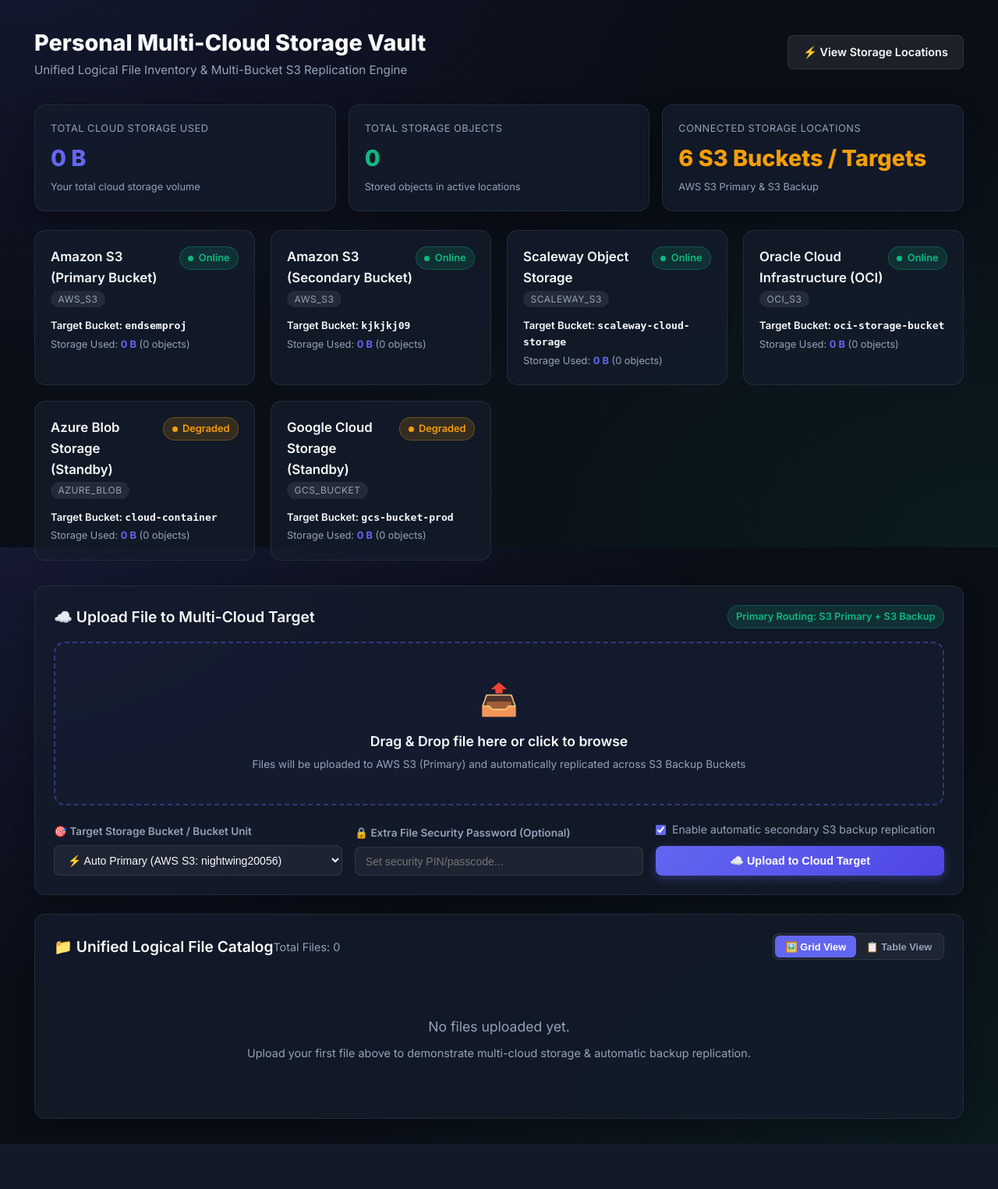
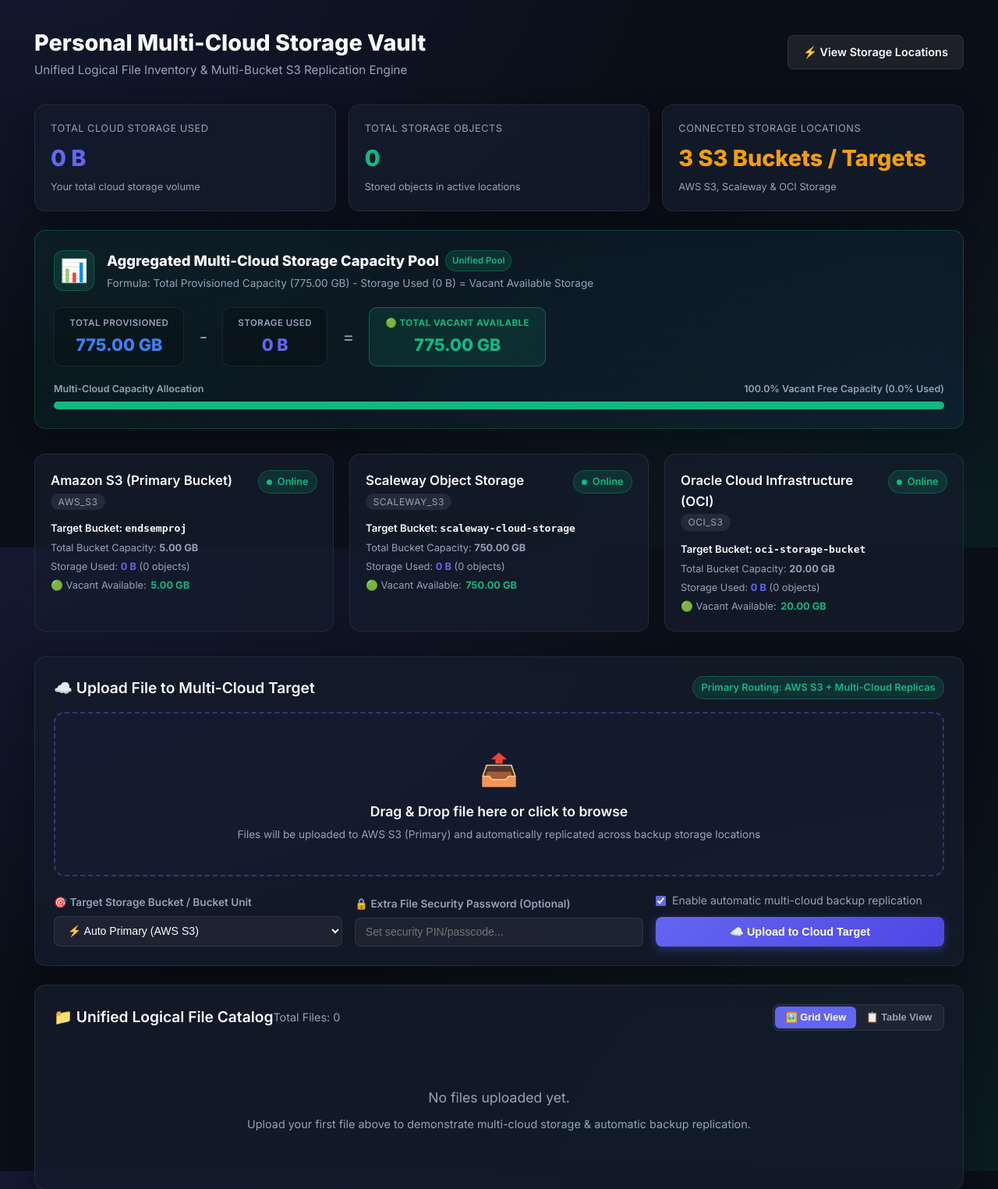
Before and after one commit to rehanReku/Personal-Cloud-Storage-System, a Flask app: page / in a window 1280 px wide. Shown: the part 98-1623 px from the top of the page at 78% size. Before the commit the page ends 1565 px from the top, so only its background shows below. Run offline with Flask 3, Linux system fonts and the light colour scheme; the visitor is signed in with stand-in values (Sample User, id 1); data comes from the database, SQL or seed files in the repository; data that the repository does not hold is empty.

Commit message:
Mark - 2 , Multi-cloud storage system with AWS S3, Scaleway, and OCI integrations

```diff
--- a/templates/index.html
+++ b/templates/index.html
@@ -50,7 +50,74 @@
         <div style="font-size: 1.8rem; font-weight: 800; color: #f59e0b; margin-top: 0.3rem;">
             {{ locations|length }} S3 Buckets / Targets
         </div>
-        <div style="font-size: 0.8rem; color: var(--text-muted); margin-top: 0.2rem;">AWS S3 Primary & S3 Backup</div>
+        <div style="font-size: 0.8rem; color: var(--text-muted); margin-top: 0.2rem;">AWS S3, Scaleway & OCI Storage</div>
+    </div>
+</div>
+
+<!-- Separate Long Horizontal Multi-Cloud Total Storage Capacity & Vacant Pool Banner -->
+<div class="card" style="margin-bottom: 2rem; padding: 1.5rem; background: linear-gradient(135deg, rgba(16, 185, 129, 0.08) 0%, rgba(59, 130, 246, 0.08) 100%); border: 1px solid rgba(16, 185, 129, 0.25); border-radius: 14px; position: relative; overflow: hidden;">
+    <div style="display: flex; align-items: center; justify-content: space-between; flex-wrap: wrap; gap: 1.25rem;">
+
+        <!-- Left Title & Icon Section -->
+        <div style="display: flex; align-items: center; gap: 1rem;">
+            <div style="width: 52px; height: 52px; border-radius: 12px; background: rgba(16, 185, 129, 0.15); display: flex; align-items: center; justify-content: center; font-size: 1.8rem; border: 1px solid rgba(16, 185, 129, 0.3);">
+                📊
+            </div>
+            <div>
+                <h3 style="font-size: 1.15rem; font-weight: 800; margin: 0; color: var(--text-main); display: flex; align-items: center; gap: 0.5rem;">
+                    Aggregated Multi-Cloud Storage Capacity Pool
+                    <span class="badge badge-healthy" style="font-size: 0.72rem; padding: 0.2rem 0.5rem;">Unified Pool</span>
+                </h3>
+                <p style="font-size: 0.85rem; color: var(--text-muted); margin: 0.2rem 0 0 0;">
+                    Formula: Total Provisioned Capacity ({{ storage_summary.formatted_total_capacity }}) - Storage Used ({{ storage_summary.formatted_total_size }}) = Vacant Available Storage
+                </p>
+            </div>
+        </div>
+
+        <!-- Metrics Display Pills -->
+        <div style="display: flex; align-items: center; gap: 1.2rem; flex-wrap: wrap;">
+
+            <div style="text-align: center; background: rgba(0, 0, 0, 0.2); padding: 0.6rem 1.2rem; border-radius: 10px; border: 1px solid var(--border-color);">
+                <div style="font-size: 0.72rem; color: var(--text-muted); text-transform: uppercase; letter-spacing: 0.5px; font-weight: 600;">Total Provisioned</div>
+                <div style="font-size: 1.35rem; font-weight: 800; color: #3b82f6; margin-top: 0.1rem;">
+                    {{ storage_summary.formatted_total_capacity }}
+                </div>
+            </div>
+
+            <div style="font-size: 1.4rem; color: var(--text-muted); font-weight: 300;">-</div>
+
+            <div style="text-align: center; background: rgba(0, 0, 0, 0.2); padding: 0.6rem 1.2rem; border-radius: 10px; border: 1px solid var(--border-color);">
+                <div style="font-size: 0.72rem; color: var(--text-muted); text-transform: uppercase; letter-spacing: 0.5px; font-weight: 600;">Storage Used</div>
+                <div style="font-size: 1.35rem; font-weight: 800; color: var(--primary); margin-top: 0.1rem;">
+                    {{ storage_summary.formatted_total_size }}
+                </div>
+            </div>
+
+            <div style="font-size: 1.4rem; color: var(--text-muted); font-weight: 300;">=</div>
+
+            <div style="text-align: center; background: rgba(16, 185, 129, 0.12); padding: 0.6rem 1.25rem; border-radius: 10px; border: 1px solid rgba(16, 185, 129, 0.4);">
+                <div style="font-size: 0.72rem; color: #10b981; text-transform: uppercase; letter-spacing: 0.5px; font-weight: 700; display: flex; align-items: center; justify-content: center; gap: 0.3rem;">
+                    🟢 Total Vacant Available
+                </div>
+                <div style="font-size: 1.35rem; font-weight: 800; color: #10b981; margin-top: 0.1rem;">
+                    {{ storage_summary.formatted_total_vacant }}
+                </div>
+            </div>
+
+        </div>
+
+    </div>
+
+    <!-- Long Horizontal Progress Bar -->
+    <div style="margin-top: 1.2rem;">
+        <div style="display: flex; justify-content: space-between; font-size: 0.78rem; color: var(--text-muted); margin-bottom: 0.35rem; font-weight: 600;">
+            <span>Multi-Cloud Capacity Allocation</span>
+            <span>{{ storage_summary.vacant_pct }}% Vacant Free Capacity ({{ storage_summary.used_pct }}% Used)</span>
+        </div>
+        <div style="width: 100%; height: 10px; background: rgba(255, 255, 255, 0.08); border-radius: 5px; overflow: hidden; display: flex;">
+            <div style="width: {{ storage_summary.used_pct }}%; background: var(--primary); transition: width 0.3s ease;" title="Used: {{ storage_summary.formatted_total_size }}"></div>
+            <div style="width: {{ storage_summary.vacant_pct }}%; background: #10b981; transition: width 0.3s ease;" title="Vacant: {{ storage_summary.formatted_total_vacant }}"></div>
+        </div>
     </div>
 </div>
 
@@ -78,8 +145,15 @@
         <div style="font-size: 0.82rem; color: var(--text-main); margin-top: 0.6rem; font-weight: 600;">
             Target Bucket: <code>{{ loc.target_name }}</code>
         </div>
+        <div style="font-size: 0.8rem; color: var(--text-muted); margin-top: 0.3rem;">
+            Total Bucket Capacity: <strong>{{ m.formatted_capacity if m.formatted_capacity is defined else (loc.max_capacity_gb ~ ' GB') }}</strong>
+        </div>
         <div style="font-size: 0.8rem; color: var(--text-muted); margin-top: 0.2rem;">
             Storage Used: <strong style="color: var(--primary);">{{ m.formatted_size }}</strong> ({{ m.object_count }} objects)
+        </div>
+        <div style="font-size: 0.8rem; color: var(--text-muted); margin-top: 0.25rem; display: flex; align-items: center; gap: 0.35rem;">
+            <span>🟢 Vacant Available:</span>
+            <strong style="color: #10b981;">{{ m.formatted_vacant_size if m.formatted_vacant_size is defined else '0 B' }}</strong>
         </div>
     </div>
     {% endfor %}
@@ -90,7 +164,7 @@
 <div class="card">
     <div class="card-title">
         <span>☁️ Upload File to Multi-Cloud Target</span>
-        <span class="badge badge-healthy">Primary Routing: S3 Primary + S3 Backup</span>
+        <span class="badge badge-healthy">Primary Routing: AWS S3 + Multi-Cloud Replicas</span>
     </div>
     <form action="{{ url_for('upload_file_route') }}" method="POST" enctype="multipart/form-data">
         <div id="dropzone" class="dropzone">
@@ -99,7 +173,7 @@
                 Drag & Drop file here or click to browse
             </h3>
             <p style="color: var(--text-muted); font-size: 0.85rem;">
-                Files will be uploaded to AWS S3 (Primary) and automatically replicated across S3 Backup Buckets
+                Files will be uploaded to AWS S3 (Primary) and automatically replicated across backup storage locations
             </p>
             <input type="file" id="file-input" name="file" style="display: none;" required>
         </div>
@@ -110,7 +184,7 @@
                     🎯 Target Storage Bucket / Bucket Unit
                 </label>
                 <select id="target_location_id" name="target_location_id" class="form-control" style="width: 100%; padding: 0.6rem 0.8rem; font-size: 0.88rem; background: rgba(255, 255, 255, 0.05); color: var(--text-main); border: 1px solid var(--border-color); border-radius: 8px;">
-                    <option value="auto" selected>⚡ Auto Primary (AWS S3: nightwing20056)</option>
+                    <option value="auto" selected>⚡ Auto Primary (AWS S3)</option>
                     {% for loc in locations %}
                     {% if loc.enabled %}
                         <option value="{{ loc.id }}">{{ loc.display_name }} (Target: {{ loc.target_name }})</option>
@@ -129,7 +203,7 @@
             <div style="display: flex; flex-direction: column; gap: 0.6rem;">
                 <label style="display: flex; align-items: center; gap: 0.5rem; font-size: 0.88rem; color: var(--text-muted); cursor: pointer;">
                     <input type="checkbox" name="replicate" value="true" checked style="accent-color: var(--primary);">
-                    Enable automatic secondary S3 backup replication
+                    Enable automatic multi-cloud backup replication
                 </label>
                 <button type="submit" class="btn btn-primary" style="width: 100%; padding: 0.65rem;">
                     ☁️ Upload to Cloud Target
```
Also changed, not shown: models/db.py (+20 -25 lines), templates/locations.html (+8 -0 lines), storage/adapters/azure_adapter.py (deleted), storage/adapters/gcs_adapter.py (deleted), storage/service.py.
